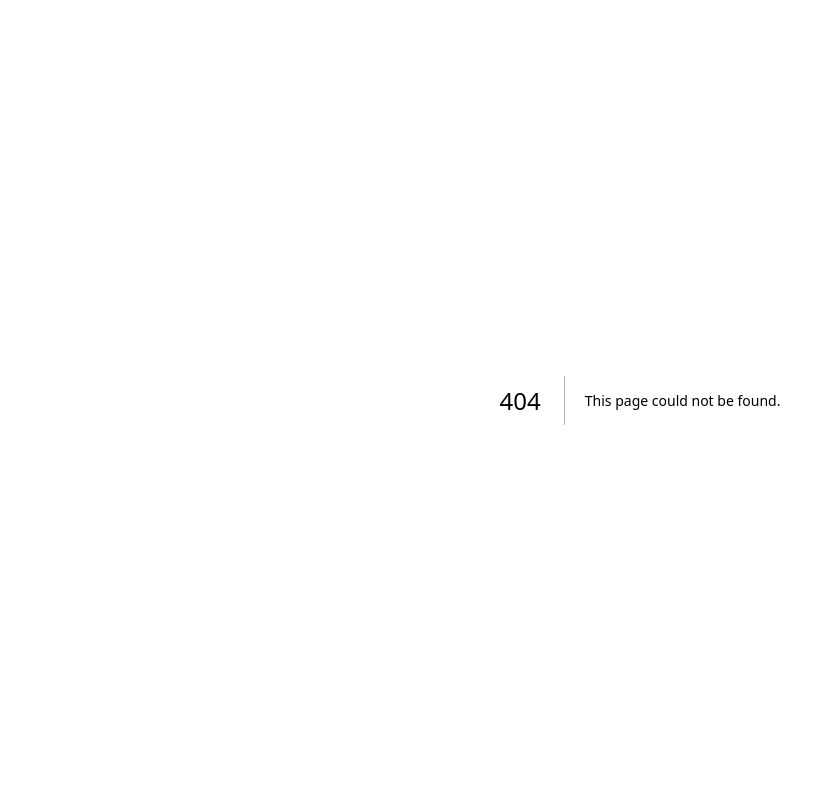
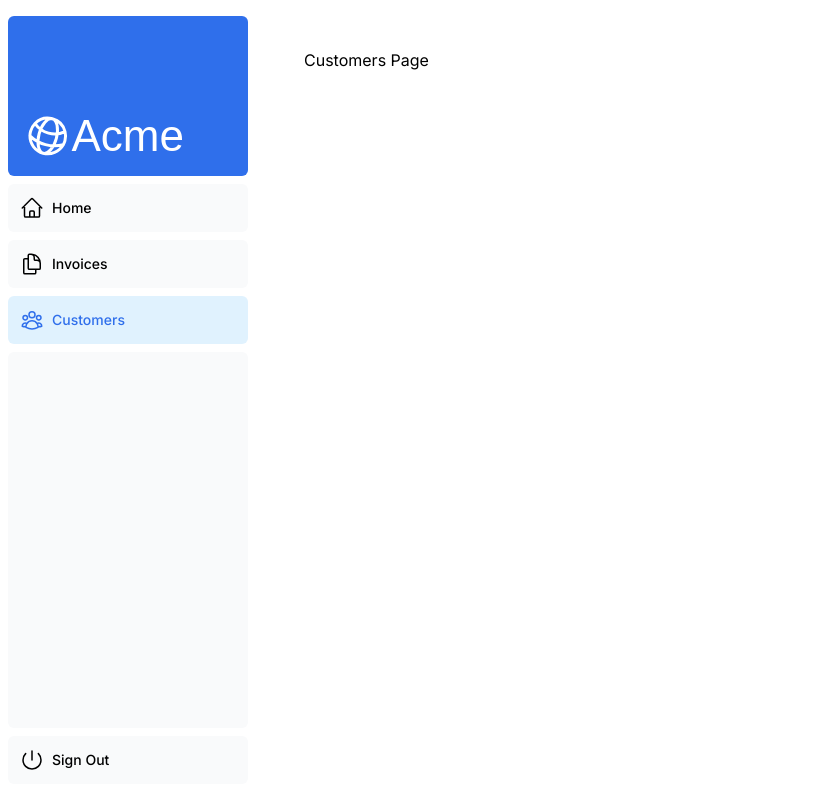
Before and after one commit to afrizalfikrii/dashboard-learn-nextjs, a Next.js app: page /dashboard/customers in a window 1280 px wide. Before the commit this address had no page. Shown: the whole page, without its empty margins (0-835 px from the left). Built offline with nearby package versions, Linux system fonts and the light colour scheme; a web font is replaced by a local one.

Commit message:
add new file

```diff
--- /dev/null
+++ b/app/dashboard/customers/page.tsx
@@ -0,0 +1,3 @@
+export default function Page() {
+  return <p>Customers Page</p>;
+}
--- a/app/page.tsx
+++ b/app/page.tsx
@@ -23,7 +23,7 @@ export default function Page() {
             . brought to you by Vercel
           </p>
           <Link
-            href="/login"
+            href="/dashboard"
             className="flex items-center gap-5 self-start rounded-lg bg-blue-500 px-6 py-3 text-sm font-medium text-white transition-colors hover:bg-blue-400 md:text-base"
           >
             <span>Log in</span> <ArrowRightIcon className="w-5 md:w-6" />
--- a/app/ui/invoices/page.tsx
+++ /dev/null
@@ -1,3 +0,0 @@
-export default function Page() {
-    return <p>Invoices Page</p>;
-  }
```
